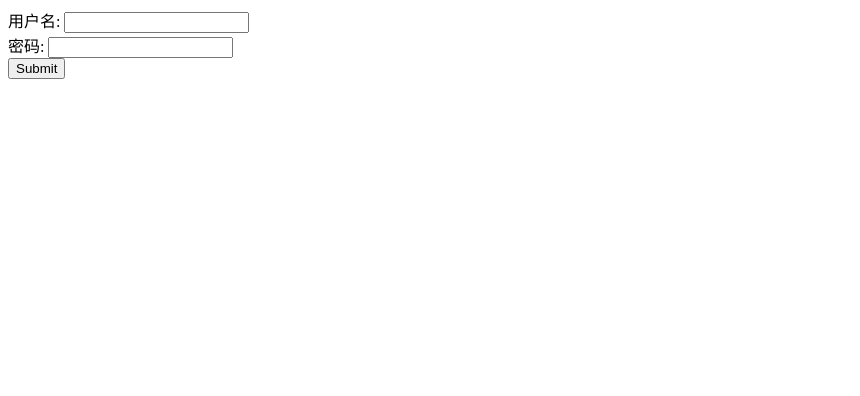
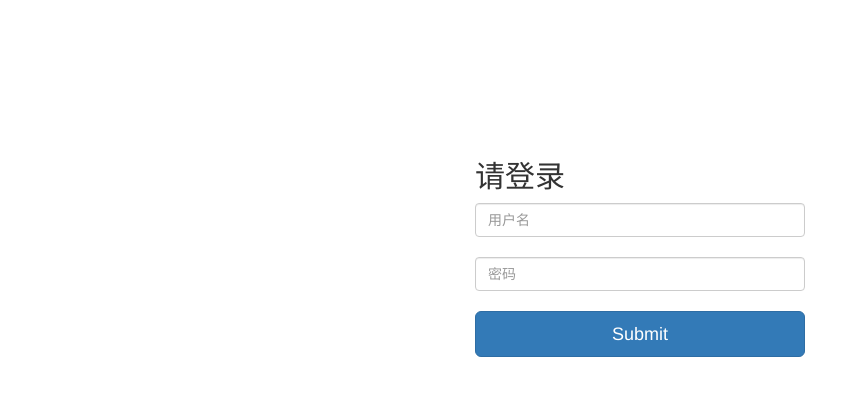
Before and after one commit to unicornt/takeaway_recommend, a Django app: page /login in a window 1280 px wide. Shown: the top 396 px of the page, without its empty margins (0-860 px from the left). Run offline with Django 3.2, Linux system fonts and the light colour scheme; some libraries are stand-ins or nearby versions.

Commit message:
edit login html

```diff
--- /dev/null
+++ b/static/css/login.css
@@ -0,0 +1,7 @@
+.form-signin{
+    max-width: 330px;
+    margin: 0 auto;
+}
+body{
+    padding-top: 140px;
+}
--- a/takeaway_pj/settings.py
+++ b/takeaway_pj/settings.py
@@ -169,6 +169,9 @@ USE_TZ = True
 # https://docs.djangoproject.com/en/3.1/howto/static-files/
 
 STATIC_URL = '/static/'
+STATICFILES_DIRS = [
+    (os.path.join(BASE_DIR, 'static'))
+]
 
 EMAIL_USE_SSL = True
 EMAIL_HOST = 'smtp.126.com'
--- a/templates/index/login.html
+++ b/templates/index/login.html
@@ -1,15 +1,47 @@
 <!DOCTYPE html>
 <html lang="zh-CN">
-<head>
-    <meta charset="UTF-8">
-    <title>登录</title>
-</head>
+    <head>
+        <meta charset="utf-8">
+        <meta http-equiv="X-UA-Compatible" content="IE=edge">
+        <meta name="viewport" content="width=device-width, initial-scale=1">
+        <!-- 上述3个meta标签*必须*放在最前面，任何其他内容都*必须*跟随其后！ -->
+        <meta name="description" content="">
+        <meta name="author" content="">
+        <link rel="stylesheet" type="text/css" href="/static/css/login.css">
+        <link rel="icon" href="../../favicon.ico">
+
+        <title>Signin Template for Bootstrap</title>
+
+        <!-- Bootstrap core CSS -->
+        <link href="https://cdn.bootcss.com/bootstrap/3.3.7/css/bootstrap.min.css" rel="stylesheet">
+
+        <!-- IE10 viewport hack for Surface/desktop Windows 8 bug -->
+        <link href="../../assets/css/ie10-viewport-bug-workaround.css" rel="stylesheet">
+
+        <!-- Custom styles for this template -->
+        <link href="signin.css" rel="stylesheet">
+
+        <!-- Just for debugging purposes. Don't actually copy these 2 lines! -->
+        <!--[if lt IE 9]><script src="../../assets/js/ie8-responsive-file-warning.js"></script><![endif]-->
+        <script src="../../assets/js/ie-emulation-modes-warning.js"></script>
+
+        <!-- HTML5 shim and Respond.js for IE8 support of HTML5 elements and media queries -->
+        <!--[if lt IE 9]>
+        <script src="https://cdn.bootcss.com/html5shiv/3.7.3/html5shiv.min.js"></script>
+        <script src="https://cdn.bootcss.com/respond.js/1.4.2/respond.min.js"></script>
+        <![endif]-->
+    </head>
 <body>
-<form action="/login/" method="post">
-    用户名: <input type="text" name="username" /><br/>
-    密码:    <input type="text" name="password" /><br/>
-    <p id="badlogin" style="display: none">错误用户名或密码</p>
-    <input type="submit" value="Submit" />
-</form>
+
+<div class="container">
+    <form action="/login/" method="post" class="form-signin">
+        <h2 class="form-sigin-heading">请登录</h2>
+        <input type="text" class="form-control" name="username" placeholder="用户名"/><br/>
+        <input type="text" class="form-control" name="password" placeholder="密码"/><br/>
+        <p id="badlogin" style="display: none">错误用户名或密码</p>
+        <input  class="btn btn-lg btn-primary btn-block" type="submit" value="Submit" />
+    </form>
+</div>
+<script src="../../assets/js/ie10-viewport-bug-workaround.js"></script>
 </body>
 </html>
```
Also changed, not shown: 2 other files.
